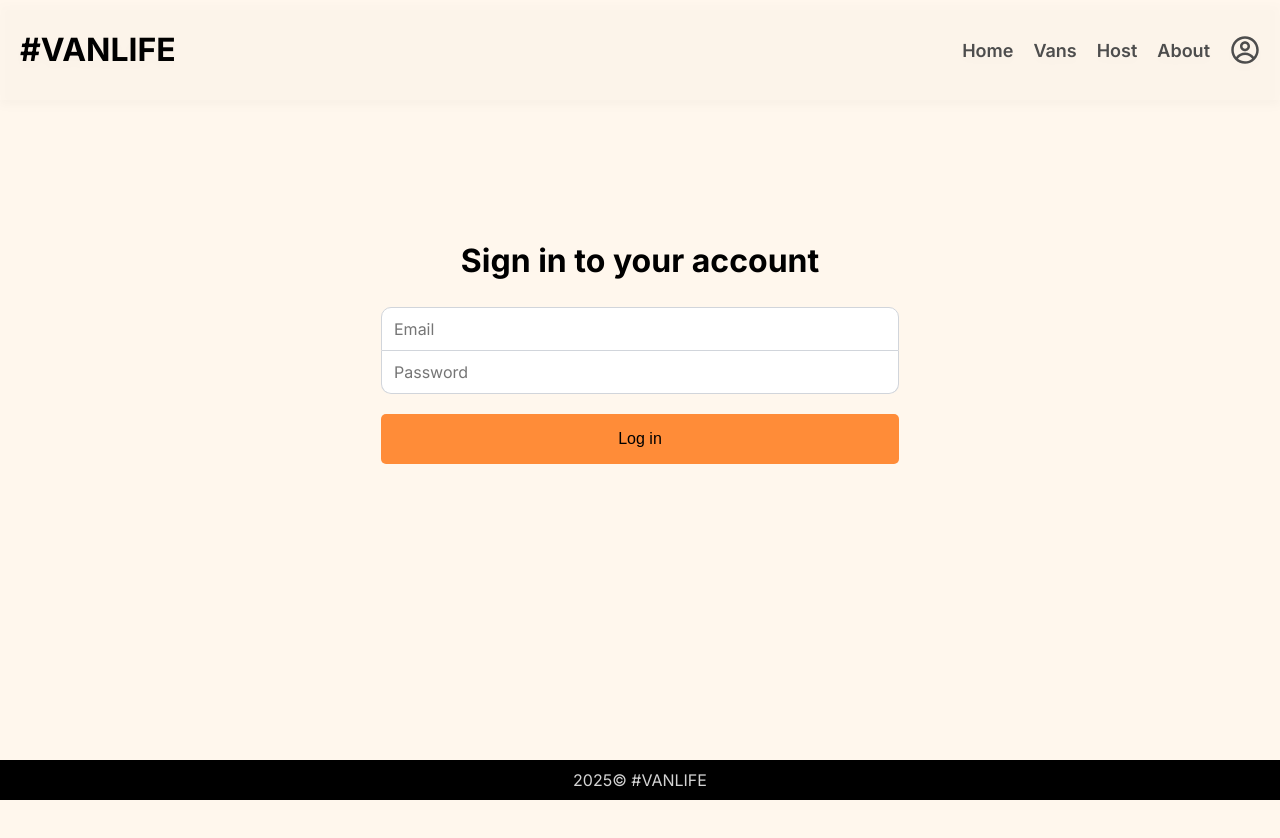
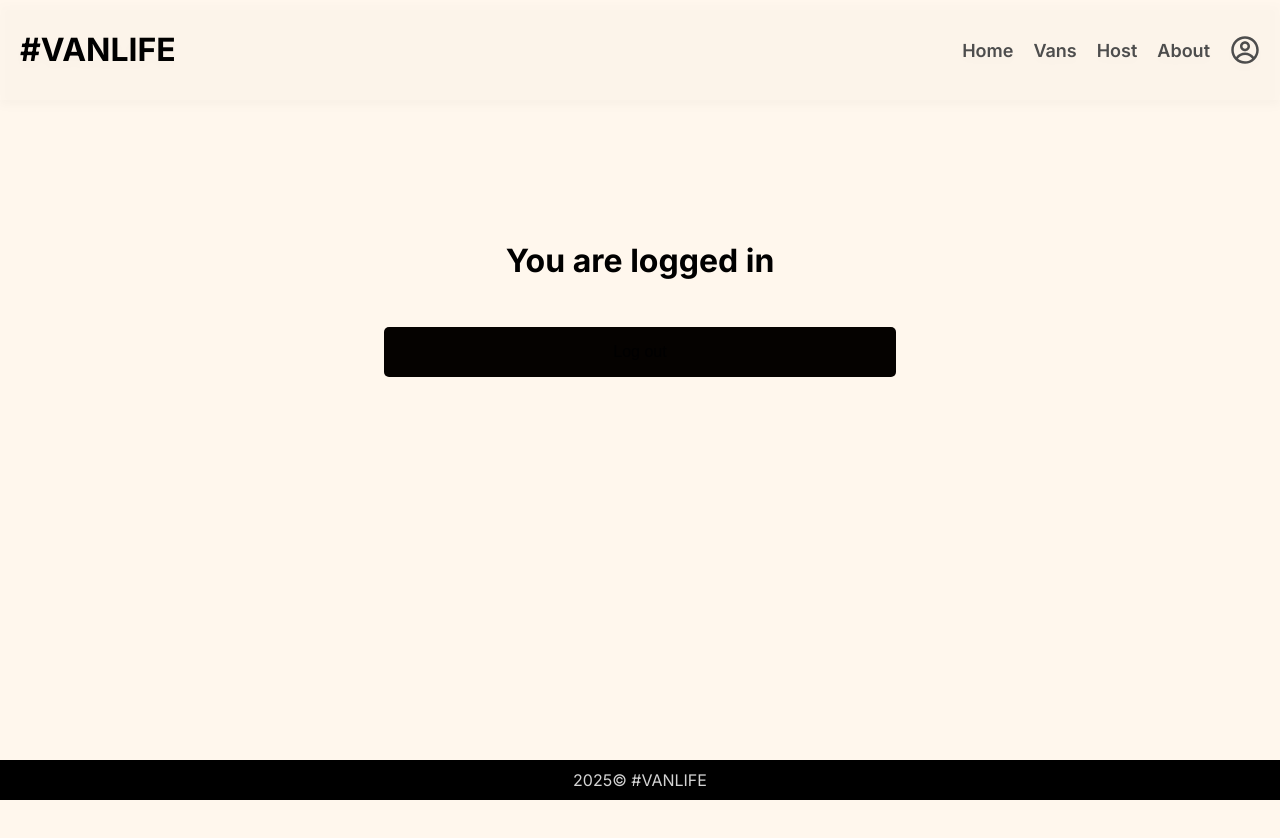
Before and after one commit to Stratoscaster/VanLife, a React (Vite) app: page /login in a window 1280 px wide. Shown: the top 838 px of the page. Built offline with nearby package versions, Linux system fonts and the light colour scheme; sample sign-in values are in the browser's storage; what miragejs would draw is missing.

Commit message:
Improved login, added log out, added redirect to previous page & to /host

```diff
--- a/src/components/Layout/AuthRequired.jsx
+++ b/src/components/Layout/AuthRequired.jsx
@@ -7,8 +7,9 @@ export default function AuthRequired() {
     const authenticated = localStorage.getItem('token');
 
     if (!authenticated) {
+        const loginRedirect = location.pathname;
         return <Navigate to="/login"
-                         state={{message: 'You must log in first.'}}
+                         state={{message: 'You must log in first.', loginRedirect}}
                          replace={true}/>;
     }
 
--- a/src/components/Login/Login.css
+++ b/src/components/Login/Login.css
@@ -55,10 +55,15 @@
     height: 50px;
     margin-top: 20px;
     font-size: 16px;
+    width: 40vw;
 }
 
 .LOGIN__button:disabled {
     background-color: #575150;
+}
+
+.LOGIN__logout-button {
+    background-color: #050200;
 }
 
 .LOGIN__input-top {
--- a/src/components/Login/Login.jsx
+++ b/src/components/Login/Login.jsx
@@ -8,7 +8,10 @@ export default function Login() {
     const [loginFormData, setLoginFormData] = React.useState({email: '', password: ''});
     const [status, setStatus] = React.useState('idle');
     const location = useLocation();
-    const [errorMessage, setErrorMessage] = React.useState(location?.state?.message ?? <>&nbsp;</>);
+    const redirectMessage = location?.state?.message ?? null;
+    const loginRedirect = location?.state?.loginRedirect ?? '/host';
+    const [errorMessage, setErrorMessage] = React.useState(redirectMessage ?? <>&nbsp;</>);
+    const [isLoggedIn, setIsLoggedIn] = React.useState(localStorage.getItem('token') != null);
 
     function handleFormChange(e) {
         const {name, value} = e.target;
@@ -27,8 +30,11 @@ export default function Login() {
                     setErrorMessage(<>&nbsp;</>);
                     // Store the token in localStorage
                     localStorage.setItem('token', res.token);
+                    setIsLoggedIn(true);
                     // Don't navigate back to login when user back-navigates
-                    navigate('/host', {replace: true});
+                    setTimeout(() => {
+                        navigate(loginRedirect, {replace: true});
+                    }, 1000)
                 } else {
                     setErrorMessage('Unknown error occurred');
                 }
@@ -41,10 +47,25 @@ export default function Login() {
         );
     }
 
+    function handleLogout() {
+        localStorage.removeItem('token');
+        setIsLoggedIn(false);
+        setStatus('idle');
+        console.log('logged out');
+        console.log('isLoggedIn:', isLoggedIn);
+        console.log('status:', status);
+        console.log('token:', localStorage.getItem('token'));
+    }
+    console.log('-Page State-')
+    console.log('isLoggedIn:', isLoggedIn);
+    console.log('status:', status);
+    console.log('token:', localStorage.getItem('token'));
     return (
         <div className={'LOGIN__page'}>
             <div className="LOGIN__page-contain">
                 {errorMessage != null && <h2 className={'LOGIN__error_message'}>{errorMessage}</h2>}
+                {
+                    !isLoggedIn ?
                         <form onSubmit={handleSubmit} className="LOGIN__content-contain">
                             <h1>Sign in to your account</h1>
                             <input type={'email'} name={'email'}
@@ -55,6 +76,15 @@ export default function Login() {
                                    className={'LOGIN__login-input LOGIN__input-bottom'}/>
                             <button className={'LOGIN__button'} disabled={status === 'submitting'}>Log in</button>
                         </form>
+                        : <>
+                            <h1>You are logged in</h1>
+                            <div className={'LOGIN__content-contain'}>
+                                <button className={'LOGIN__button LOGIN__logout-button'} disabled={status === 'submitting'}
+                                        onClick={handleLogout}>Log out
+                                </button>
+                            </div>
+                        </>
+                }
             </div>
         </div>
     )
```
Lines whose indentation alone changed are shown as unchanged.
